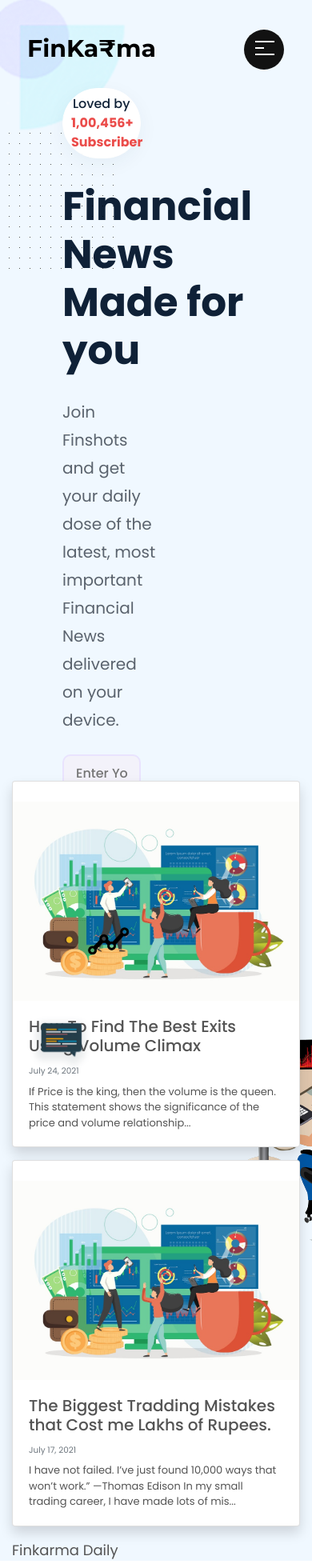
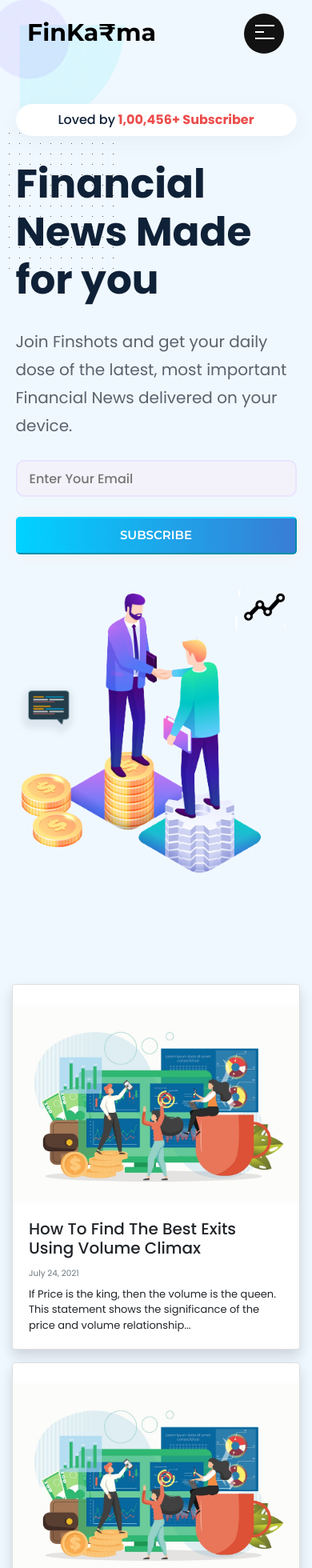
Before and after one commit to AnkitRajCode/Finkarma, a React (Create React App) app: page / in a window 390 px wide. Shown: the top 1960 px of the page at 80% size. Built offline with nearby package versions, Linux system fonts and the light colour scheme.

Commit message:
mobile view of header done

```diff
--- a/src/components/Header.jsx
+++ b/src/components/Header.jsx
@@ -2,7 +2,7 @@
 import '../css/Header.css';
 import coner from '../images/coner.png';
 import dot from '../images/dot.png';
-import headerCover from '../images/headerCover5.png';
+import headerCover from '../images/cover.png';
 import headerGraph from '../images/graph.png';
 import headerChat from '../images/chat.png';
 
@@ -11,7 +11,7 @@
         return (
             <div className="header">
                 <div className="row">
-                    <div className="col-md-6 ">
+                    <div className="col-md-6">
                         <img src={coner} alt="coner"className="headerCorner" />
                         <img src={dot} alt="dot" className="headerDot"/>
                         <div className="subscriberDisplay">
--- a/src/components/Navbar.jsx
+++ b/src/components/Navbar.jsx
@@ -9,7 +9,7 @@
       const menuBtn = document.getElementById("burger-menu");
       const logo= document.querySelector(".gfg-logo");
       window.onscroll = ()=>{
-         if (window.scrollY >= 20){
+         if (window.scrollY > 20){
             navbar.classList.add("sticky");
             logo.classList.add("make-smaller");
          }
--- a/src/components/finkarmaDaily.jsx
+++ b/src/components/finkarmaDaily.jsx
@@ -8,7 +8,7 @@
             <div className="finkarmaDaily pt-5">
                 <div className="container">
                     <div className="row">
-                        <div className="col-sm-6">
+                        <div className="col-md-6">
                             <div class="card mb-3 shadow">
                                 <div class="row no-gutters">
                                     <div class="col-md-4">
@@ -42,9 +42,10 @@
                                 </div>
                             </div>
                         </div>
-                        <div className="col-sm-6">
+                        <div className="col-md-6">
                             <div className="fdTitle">Finkarma Daily</div>
-
+                            <div className="fdAbout">Every great design begin with an even better story</div>
+                            <div className="fdContent">Since beginning my journey as a freelancer designer nearly 4 years ago, I've done remote work for agencies, consulted for startups, and collaborated with talented people to create digital products for both business and consumer use, I am quietly confident, naturally curious.</div>
                         </div>
                     </div>
                 </div>
--- a/src/css/Header.css
+++ b/src/css/Header.css
@@ -117,8 +117,8 @@
 .headerChat{
     position:absolute;
     height: 70px;
-    top: 196px;
-    left: 13vw;
+    top: 176px;
+    left: 9vw;
     z-index: 2;
     animation: animateUpDown 1.9s .3s infinite alternate-reverse both;
 }
@@ -133,3 +133,34 @@
         transform: translateY(0);
     }
 }
+
+@media only screen and (max-width: 500px) {
+    .header{
+        height: 140vh;
+    }
+    .headerTagLine,
+    .subscriberDisplay,
+    .headerInput,
+    .headerButton,
+    .headerText{
+        width: 90vw;
+        margin-left: 5vw;
+    }
+    .subscriberDisplay{
+        margin-top: 130px;
+    }
+    .headerCover{
+        width: 100vw;
+        margin: 0px;
+    }
+    .headerGraph{
+        height: 50px;
+        top: 40px;
+        left: 80vw;
+    }
+    .headerChat{
+        height: 70px;
+        top: 146px;
+        left: 9vw;
+    }
+}
--- a/src/css/Navbar.css
+++ b/src/css/Navbar.css
@@ -195,9 +195,6 @@
     body.disabledScroll {
        overflow: hidden;
     }
-    .bar{
-      padding: 20px 0;
-    }
     .subButton {
         display: none;
     }
@@ -219,7 +216,7 @@
        display: block;
        padding: 40px 0;
        text-align: center;
-       clip-path: circle(25px at calc(100% - 60px) calc(0% + 62px));
+       clip-path: circle(25px at calc(100% - 60px) calc(0% + 42px));
        transition: all 0.3s ease;
        z-index: -1;
     }
--- a/src/css/finkarmaDaily.css
+++ b/src/css/finkarmaDaily.css
@@ -1,17 +1,33 @@
 .finkarmaDaily{
     background-color: aliceblue;
+    font-family: 'Poppins', sans-serif;
+}
+.finkarmaDaily .card{
+    cursor: pointer;
 }
 .dailyImg{
     width: 100%;
     margin-top: 25px;
 }
-.finkarmaDaily{
-    font-family: 'Poppins', sans-serif;
-    font-size: 18px;
-    color: #545454;
-    margin-bottom: 20px;
-}
 .card-text{
     font-size: 13px!important;
     font-weight: 400;
 }
+.fdTitle{
+    font-size: 42px;
+    white-space: pre-line;
+    font-weight: 600;
+    color: #051441;
+    margin-bottom: 30px;
+}
+.fdAbout{
+    font-size: 22px;
+    line-height: 1.6;
+    color: #051441;
+    font-style: italic;
+    margin-bottom: 20px;
+}
+.fdContent{
+    color: #545454;
+    line-height: 32px;
+}
```
Also changed, not shown: src/images/cover.png (added), src/images/header.gif (added).
